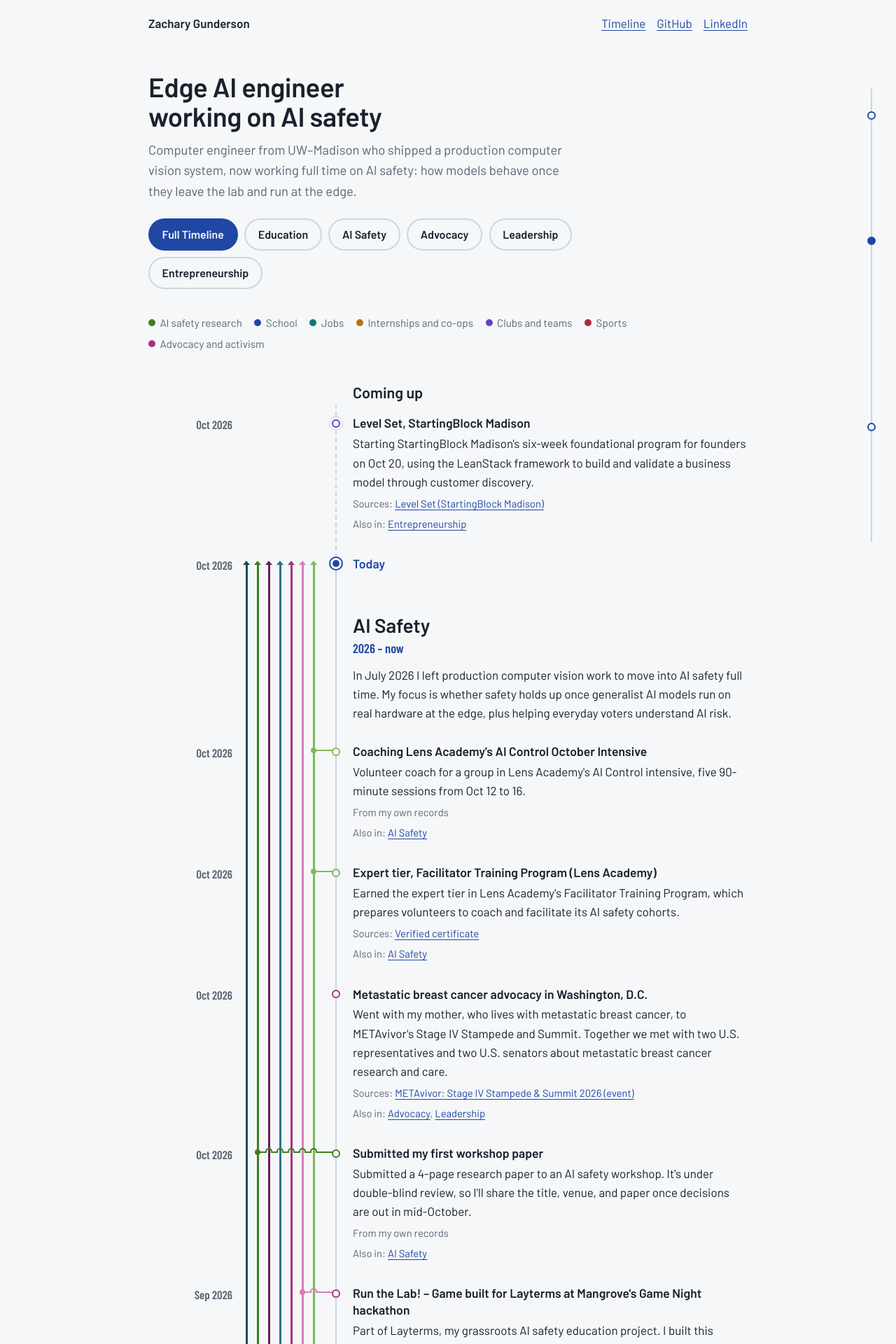
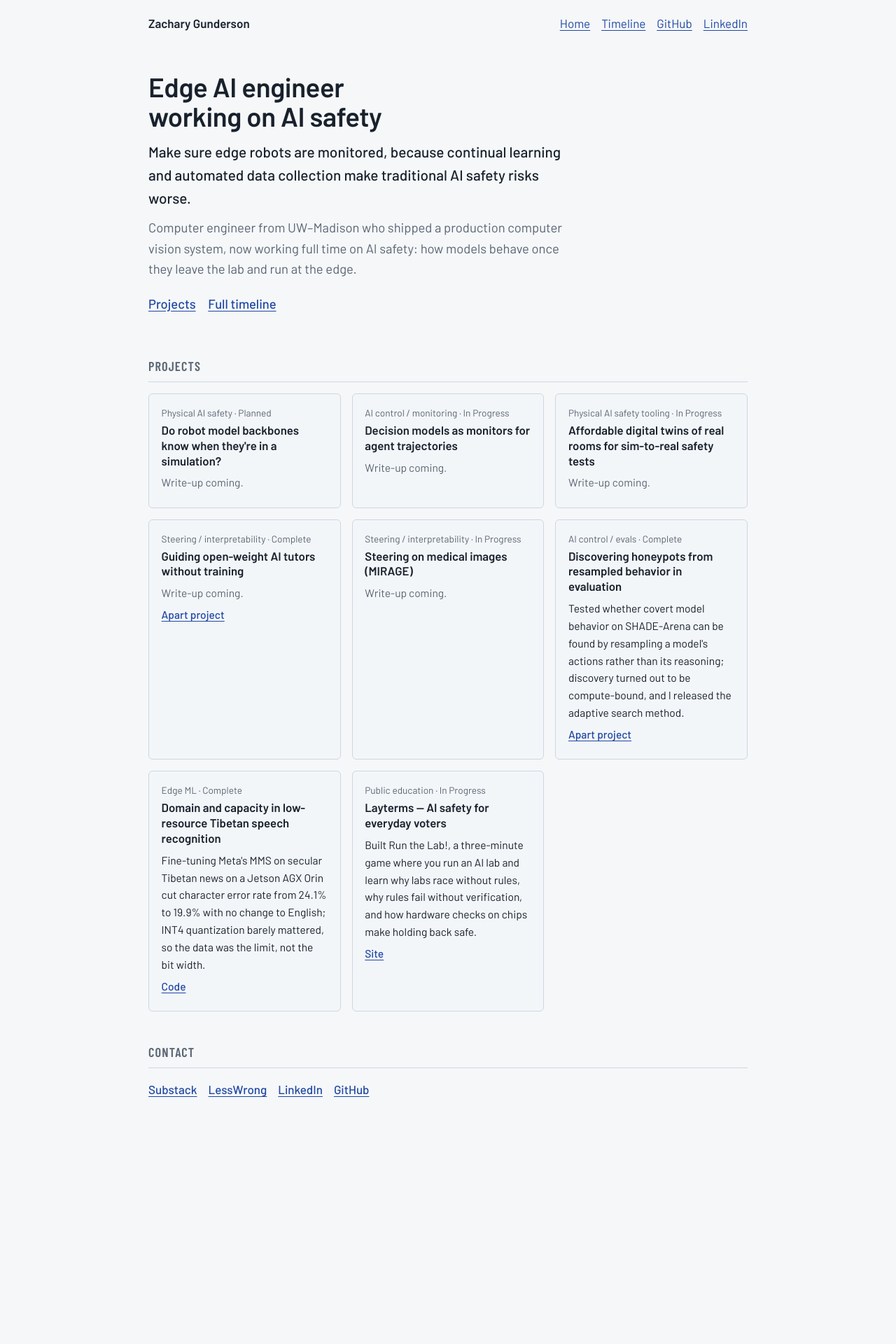
Before and after one commit to Ztgunderson/Ztgunderson.github.io, a Jekyll site: the page built from index.html, in a window 1280 px wide. Shown: the top 1920 px of the page at 70% size. Built offline with Jekyll 4.4.1, drawn with Linux system fonts in a browser that asks for light colours; after the commit the page ends 1667 px from its top, so only the background shows below that; some of the changed text lies outside the part shown.

Commit message:
Add research home page with mission, scope, theory of change, projects, writing, and how-I-can-help slots
Timeline moves to /full/. Blank fields are hidden, so sections appear as they are filled in.

Co-Authored-By: Claude Opus 5.5 <noreply@anthropic.com>
Claude-Session: https://claude.ai/code/session_01YJ6KKtaqbJv3gQdmqf7GMB

```diff
--- /dev/null
+++ b/_data/home.yml
@@ -0,0 +1,45 @@
+# Research home page (/). YOUR WORDS go here.
+# Rule: any field left blank ("") is hidden on the site, so you can publish
+# with only some sections filled in. Prompts are in the comments above each field.
+
+# One sentence, outcome first: [what you do] + [for whom] + [toward which outcome].
+# Strong examples name a specific threat (Apollo: "reducing risks from scheming frontier AI").
+# Currently your own Oct 14 draft sentence, verbatim. Edit or replace it.
+mission: "Make sure edge robots are monitored, because continual learning and automated data collection make traditional AI safety risks worse."
+
+# The headline people see first (max ~10 words). Current site headline kept for now.
+headline: "Edge AI engineer working on AI safety"
+
+# ~75 spoken words: problem -> what I do -> one proof ("first"/result) -> why me -> the ask.
+pitch: "Computer engineer from UW–Madison who shipped a production computer vision system, now working full time on AI safety: how models behave once they leave the lab and run at the edge."
+
+# Scope: one sentence on what you work on, then 2-4 short "in" and "not now" items.
+# Your Oct 14 draft, to edit or replace: "Make sure edge robots are monitored, because
+# continual learning and automated data collection make traditional AI safety risks worse."
+scope:
+  sentence: ""
+  in: []        # e.g. - "..."
+  not_now: []   # your say-no list, e.g. - "..."
+
+# Theory of change. One line each. Blank lines are hidden.
+theory_of_change:
+  gap: ""            # "Nobody measures whether ___"
+  who_is_blind: ""   # who can't see the risk today
+  artifact: ""       # what you build
+  who_uses_it: ""    # a named kind of user (evaluators, robot integrators, ...)
+  decision: ""       # the decision your artifact changes
+  outcome: ""        # the mission outcome if it works
+  least_sure: ""     # the assumption you trust least
+  change_my_mind: "" # the result that would make you change plans
+
+# How I can help: concrete offers, each one line. (Khullani's ask.)
+how_i_can_help: []
+# What I'm looking for: roles, collaborators, mentors, funding. Each one line.
+looking_for: []
+
+contact:
+  email: ""   # leave blank to hide; a role address is fine
+  substack: "https://substack.com/@zacharygunderson"
+  lesswrong: "https://www.lesswrong.com/users/zachary-gunderson"
+  linkedin: "https://www.linkedin.com/in/zachary-gunderson/"
+  github: "https://github.com/Ztgunderson"
--- /dev/null
+++ b/_data/projects.yml
@@ -0,0 +1,99 @@
+# Projects on the home page, in theory-of-change order (top = most central).
+# Fields:
+#   finding: ONE sentence result in your words. Blank = card shows "In progress".
+#   status: pilot | in progress | complete | under review | planned
+#   links: label + url; entries with an empty url are hidden.
+#   show: false hides a project entirely (use for anything under review/anonymous).
+# Text marked "(from site)" is copied from your existing timeline entries.
+
+- id: sticky-note-vla
+  title: Do VLA robot policies follow text they see in the scene?
+  area: Physical AI safety
+  status: under review
+  finding: ""
+  show: false   # double-blind review: flip to true after the decision
+  links:
+    - { label: Paper, url: "" }
+    - { label: Code, url: "" }
+
+- id: eval-awareness-pilot
+  title: Do robot model backbones know when they're in a simulation?
+  area: Physical AI safety
+  status: planned
+  finding: ""
+  show: true
+  links:
+    - { label: Post, url: "" }
+    - { label: Code, url: "" }
+
+- id: trajectory-monitor
+  title: Decision models as monitors for agent trajectories
+  area: AI control / monitoring
+  status: in progress
+  finding: ""
+  show: true
+  links:
+    - { label: Post, url: "" }
+    - { label: Code, url: "" }
+
+- id: room-twin
+  title: Affordable digital twins of real rooms for sim-to-real safety tests
+  area: Physical AI safety tooling
+  status: in progress
+  finding: ""
+  show: true
+  links:
+    - { label: Code, url: "" }
+
+- id: tutor-steering
+  title: Guiding open-weight AI tutors without training
+  area: Steering / interpretability
+  status: complete
+  # (from site) Apart Digital Minds sprint summary:
+  finding: ""
+  show: true
+  links:
+    - { label: Post, url: "" }
+    - { label: Apart project, url: "https://apartresearch.com/sprints/projects/examining-stance-drifting-in-multiturn-agent-interactions-mexs" }
+    - { label: Code, url: "" }
+
+- id: mirage-steering
+  title: Steering on medical images (MIRAGE)
+  area: Steering / interpretability
+  status: in progress
+  finding: ""
+  show: true
+  links:
+    - { label: Post, url: "" }
+    - { label: Code, url: "" }
+
+- id: honeypots
+  title: Discovering honeypots from resampled behavior in evaluation
+  area: AI control / evals
+  status: complete
+  # (from site)
+  finding: "Tested whether covert model behavior on SHADE-Arena can be found by resampling a model's actions rather than its reasoning; discovery turned out to be compute-bound, and I released the adaptive search method."
+  show: true
+  links:
+    - { label: Apart project, url: "https://apartresearch.com/sprints/projects/discovering-honeypots-from-resampled-behavior-in-evaluation-w9u3" }
+    - { label: Code, url: "" }
+
+- id: tibetan-asr
+  title: Domain and capacity in low-resource Tibetan speech recognition
+  area: Edge ML
+  status: complete
+  # (from site)
+  finding: "Fine-tuning Meta's MMS on secular Tibetan news on a Jetson AGX Orin cut character error rate from 24.1% to 19.9% with no change to English; INT4 quantization barely mattered, so the data was the limit, not the bit width."
+  show: true
+  links:
+    - { label: Code, url: "https://github.com/Ztgunderson/TibetianBuddhismTransciptionPipeline" }
+
+- id: layterms
+  title: Layterms — AI safety for everyday voters
+  area: Public education
+  status: in progress
+  # (from site, Run the Lab! game)
+  finding: "Built Run the Lab!, a three-minute game where you run an AI lab and learn why labs race without rules, why rules fail without verification, and how hardware checks on chips make holding back safe."
+  show: true
+  links:
+    - { label: Site, url: "https://layterms.org/" }
--- /dev/null
+++ b/_data/writing.yml
@@ -0,0 +1,16 @@
+# Writing on the home page, newest first. Only entries with a url are shown,
+# so you can list drafts here now and they appear the day you publish.
+# section: AI Safety | Physical AI Safety | Buddhism x AI | Animal x AI | Governance
+
+- title: China vs US on robotics policy
+  section: Governance
+  date: ""
+  url: ""
+- title: Guiding open-weight AI tutors without training
+  section: AI Safety
+  date: ""
+  url: ""
+- title: AI made in our image (AI and wisdom traditions)
+  section: Buddhism x AI
+  date: ""
+  url: ""
--- a/_includes/stream-tabs.html
+++ b/_includes/stream-tabs.html
@@ -1,6 +1,6 @@
 {% assign cur = include.current %}{% assign cur_s = site.data.streams | where: "id", cur | first %}{% assign group = cur_s.parent | default: cur %}
 <ul class="stream-tabs" aria-label="Focused views">
-  <li><a href="{{ '/' | relative_url }}"{% if cur == "" %} aria-current="page"{% endif %}>Full Timeline</a></li>
+  <li><a href="{{ '/full/' | relative_url }}"{% if cur == "" %} aria-current="page"{% endif %}>Full Timeline</a></li>
   {% for st in site.data.streams %}{% unless st.parent %}<li><a href="{{ '/streams/' | append: st.id | append: '/' | relative_url }}"{% if st.id == group %} aria-current="page"{% endif %}>{{ st.title }}</a></li>
   {% endunless %}{% endfor %}
 </ul>
--- a/_layouts/default.html
+++ b/_layouts/default.html
@@ -22,7 +22,7 @@
   <header class="site-head">
     <a class="name" href="{% if page.profile %}{{ page.url | relative_url }}{% else %}{{ '/' | relative_url }}{% endif %}">{{ site.title }}</a>
     <nav>
-      {% unless page.profile %}<a href="{{ '/' | relative_url }}">Timeline</a>{% endunless %}
+      {% unless page.profile %}<a href="{{ '/' | relative_url }}">Home</a><a href="{{ '/full/' | relative_url }}">Timeline</a>{% endunless %}
       <a href="{{ site.github_url }}" rel="me noopener">GitHub</a>
       <a href="{{ site.linkedin_url }}" rel="me noopener">LinkedIn</a>
     </nav>
--- a/assets/site.css
+++ b/assets/site.css
@@ -196,3 +196,27 @@ html { scrollbar-color: var(--blue) transparent; scrollbar-width: thin; }
 
 /* Focused landing pages */
 .intro p.full-link { margin-top: 1rem; font-size: 1rem; }
+
+/* Research home page */
+.intro .mission { color: var(--ink); font-size: 1.3rem; font-weight: 500; margin: 0 0 0.75rem; }
+.intro .jump { display: flex; flex-wrap: wrap; gap: 0.4rem 1.1rem; margin-top: 1.25rem; font-weight: 500; }
+.home-sec { padding-top: 2.75rem; }
+.home-sec h2 { font-family: "Barlow Condensed", "Barlow", sans-serif; font-weight: 600; font-size: 1.15rem; letter-spacing: 0.06em; text-transform: uppercase; color: var(--muted); margin: 0 0 1rem; border-bottom: 1px solid var(--rule); padding-bottom: 0.4rem; }
+.home-sec h3 { font-size: 1.05rem; margin: 0.5rem 0 0.4rem; }
+.home-sec ul { padding-left: 1.2rem; margin: 0.25rem 0; }
+.home-sec li { margin: 0.3rem 0; }
+.two-col { display: grid; gap: 1.5rem; grid-template-columns: repeat(auto-fit, minmax(16rem, 1fr)); }
+.toc-chain { list-style: none; padding: 0; margin: 0; counter-reset: step; }
+.toc-chain li { position: relative; padding: 0.55rem 0 0.55rem 1.4rem; border-left: 2px solid var(--blue-wash); }
+.toc-chain li::before { content: ""; position: absolute; left: -6px; top: 0.95rem; width: 10px; height: 10px; border-radius: 50%; background: var(--blue); }
+.toc-chain li span { display: block; font-size: 0.82rem; font-weight: 600; letter-spacing: 0.04em; text-transform: uppercase; color: var(--blue); }
+.cards { display: grid; gap: 1rem; grid-template-columns: repeat(auto-fill, minmax(17rem, 1fr)); }
+.card { border: 1px solid var(--rule); border-radius: 6px; padding: 1rem 1.1rem; background: color-mix(in srgb, var(--paper) 92%, var(--blue-wash)); }
+.card h3 { margin: 0.2rem 0 0.5rem; font-size: 1.05rem; line-height: 1.3; }
+.card p { margin: 0.4rem 0; font-size: 0.97rem; }
+.card-meta { font-size: 0.85rem !important; color: var(--muted); margin: 0 !important; }
+.card-meta .status { text-transform: capitalize; }
+.card-links { display: flex; flex-wrap: wrap; gap: 0.3rem 1rem; font-weight: 500; }
+.muted { color: var(--muted); }
+.writing { list-style: none; padding: 0 !important; }
+.writing li { padding: 0.35rem 0; border-bottom: 1px solid var(--rule); }
--- a/index.html
+++ b/index.html
@@ -1,10 +1,95 @@
 ---
 layout: default
-title: Timeline
+title: Home
+description: "Zachary Gunderson: edge AI engineer working on AI safety. Mission, scope, theory of change, projects, writing, and how I can help."
 ---
+{% assign h = site.data.home %}
 <section class="intro">
-  <h1>Edge AI engineer working on AI safety</h1>
-  <p>Computer engineer from UW–Madison who shipped a production computer vision system, now working full time on AI safety: how models behave once they leave the lab and run at the edge.</p>
-  {% include stream-tabs.html current="" %}
+  <h1>{{ h.headline }}</h1>
+  {% if h.mission != "" %}<p class="mission">{{ h.mission }}</p>{% endif %}
+  {% if h.pitch != "" %}<p>{{ h.pitch }}</p>{% endif %}
+  <p class="jump">
+    <a href="#projects">Projects</a>
+    {% assign live_posts = site.data.writing | where_exp: "w", "w.url != ''" %}{% if live_posts.size > 0 %}<a href="#writing">Writing</a>{% endif %}
+    {% if h.how_i_can_help.size > 0 or h.looking_for.size > 0 %}<a href="#help">How I can help</a>{% endif %}
+    <a href="{{ '/full/' | relative_url }}">Full timeline</a>
+  </p>
 </section>
-{% include timeline.html tag="" %}
+
+{% if h.scope.sentence != "" or h.scope.in.size > 0 %}
+<section class="home-sec" id="scope">
+  <h2>Scope</h2>
+  {% if h.scope.sentence != "" %}<p>{{ h.scope.sentence }}</p>{% endif %}
+  <div class="two-col">
+    {% if h.scope.in.size > 0 %}<div><h3>Working on</h3><ul>{% for i in h.scope.in %}<li>{{ i }}</li>{% endfor %}</ul></div>{% endif %}
+    {% if h.scope.not_now.size > 0 %}<div><h3>Not right now</h3><ul>{% for i in h.scope.not_now %}<li>{{ i }}</li>{% endfor %}</ul></div>{% endif %}
+  </div>
+</section>
+{% endif %}
+
+{% assign t = h.theory_of_change %}
+{% if t.gap != "" or t.artifact != "" %}
+<section class="home-sec" id="theory-of-change">
+  <h2>Theory of change</h2>
+  <ol class="toc-chain">
+    {% if t.gap != "" %}<li><span>Gap</span>{{ t.gap }}</li>{% endif %}
+    {% if t.who_is_blind != "" %}<li><span>Who can't see it</span>{{ t.who_is_blind }}</li>{% endif %}
+    {% if t.artifact != "" %}<li><span>What I build</span>{{ t.artifact }}</li>{% endif %}
+    {% if t.who_uses_it != "" %}<li><span>Who uses it</span>{{ t.who_uses_it }}</li>{% endif %}
+    {% if t.decision != "" %}<li><span>Decision it changes</span>{{ t.decision }}</li>{% endif %}
+    {% if t.outcome != "" %}<li><span>Outcome</span>{{ t.outcome }}</li>{% endif %}
+  </ol>
+  {% if t.least_sure != "" or t.change_my_mind != "" %}
+  <h3>Where I could be wrong</h3>
+  <ul>
+    {% if t.least_sure != "" %}<li><strong>Least sure of:</strong> {{ t.least_sure }}</li>{% endif %}
+    {% if t.change_my_mind != "" %}<li><strong>What would change my plan:</strong> {{ t.change_my_mind }}</li>{% endif %}
+  </ul>
+  {% endif %}
+</section>
+{% endif %}
+
+<section class="home-sec" id="projects">
+  <h2>Projects</h2>
+  <div class="cards">
+  {% for p in site.data.projects %}{% if p.show %}
+    <article class="card">
+      <p class="card-meta">{{ p.area }} · <span class="status">{{ p.status }}</span></p>
+      <h3>{{ p.title }}</h3>
+      {% if p.finding != "" %}<p>{{ p.finding }}</p>{% else %}<p class="muted">Write-up coming.</p>{% endif %}
+      {% assign live = p.links | where_exp: "l", "l.url != ''" %}
+      {% if live.size > 0 %}<p class="card-links">{% for l in live %}<a href="{{ l.url }}">{{ l.label }}</a>{% endfor %}</p>{% endif %}
+    </article>
+  {% endif %}{% endfor %}
+  </div>
+</section>
+
+{% if live_posts.size > 0 %}
+<section class="home-sec" id="writing">
+  <h2>Writing</h2>
+  <ul class="writing">
+  {% for w in live_posts %}<li><a href="{{ w.url }}">{{ w.title }}</a> <span class="muted">{{ w.section }}{% if w.date != "" %} · {{ w.date }}{% endif %}</span></li>
+  {% endfor %}
+  </ul>
+</section>
+{% endif %}
+
+{% if h.how_i_can_help.size > 0 or h.looking_for.size > 0 %}
+<section class="home-sec" id="help">
+  <div class="two-col">
+    {% if h.how_i_can_help.size > 0 %}<div><h2>How I can help</h2><ul>{% for i in h.how_i_can_help %}<li>{{ i }}</li>{% endfor %}</ul></div>{% endif %}
+    {% if h.looking_for.size > 0 %}<div><h2>What I'm looking for</h2><ul>{% for i in h.looking_for %}<li>{{ i }}</li>{% endfor %}</ul></div>{% endif %}
+  </div>
+</section>
+{% endif %}
+
+<section class="home-sec" id="contact">
+  <h2>Contact</h2>
+  <p class="card-links">
+    {% if h.contact.email != "" %}<a href="mailto:{{ h.contact.email }}">Email</a>{% endif %}
+    <a href="{{ h.contact.substack }}">Substack</a>
+    <a href="{{ h.contact.lesswrong }}">LessWrong</a>
+    <a href="{{ h.contact.linkedin }}">LinkedIn</a>
+    <a href="{{ h.contact.github }}">GitHub</a>
+  </p>
+</section>
```
